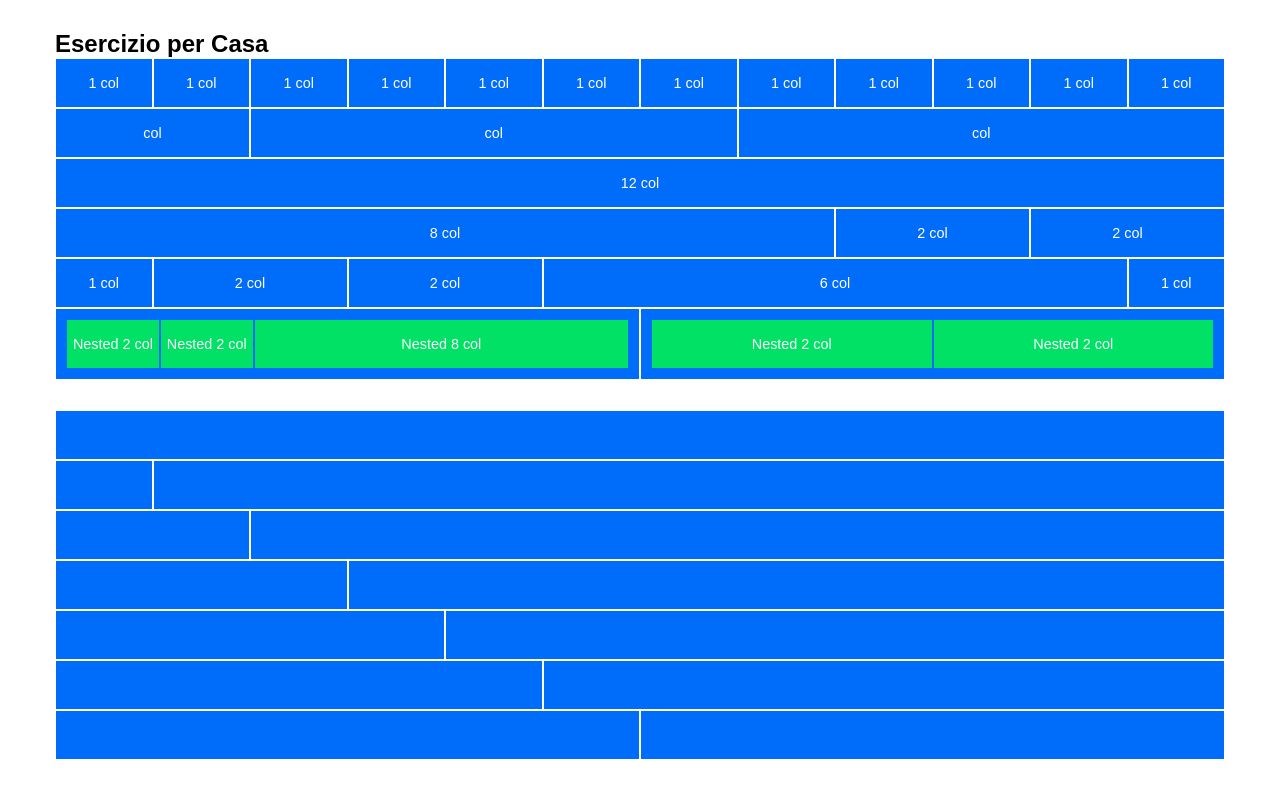
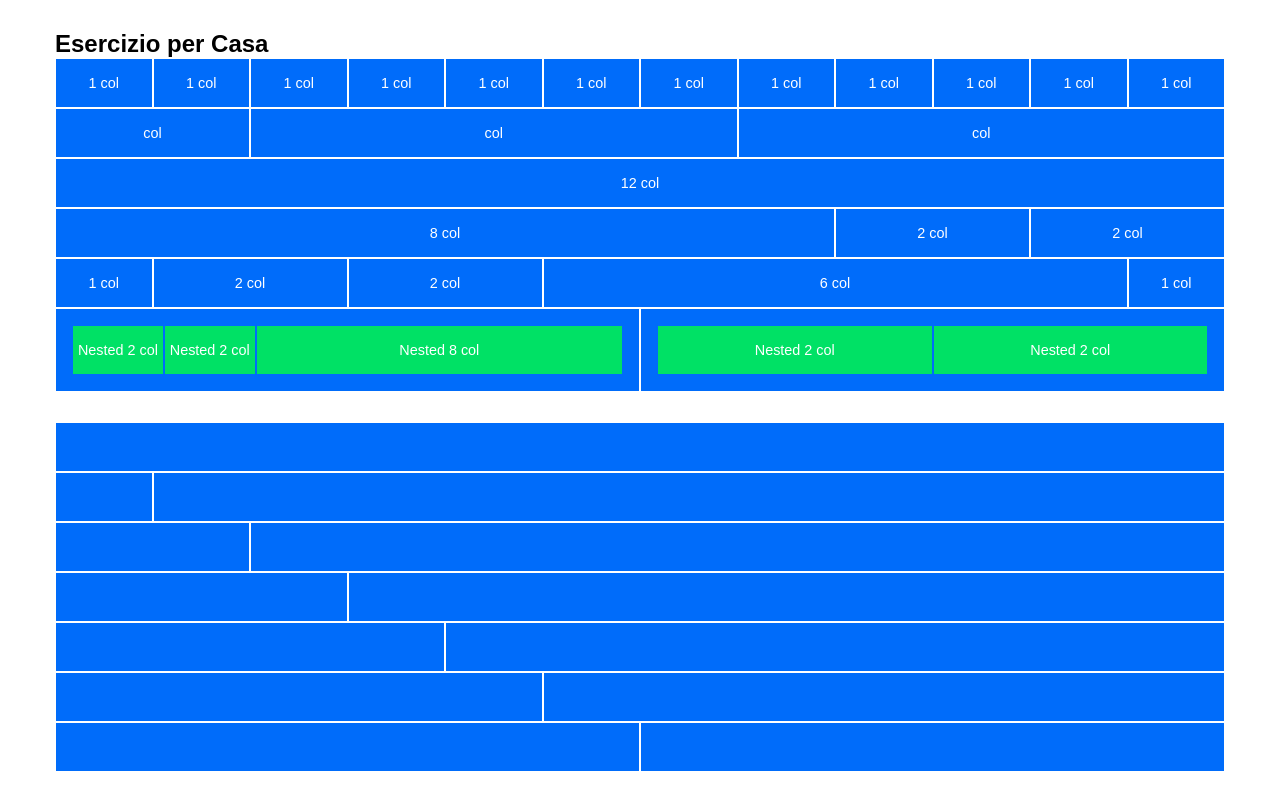
Before and after one commit to giuliacrr/html-css-12bool, a plain HTML site: page index.html in a window 1280 px wide. Shown: the top 787 px of the page. Drawn offline with Linux system fonts and the light colour scheme.

Commit message:
Fixed nested columns

```diff
--- a/css/style.css
+++ b/css/style.css
@@ -3,6 +3,10 @@
   padding:0;
   box-sizing: border-box;
   font-family: Arial, Helvetica, sans-serif;
+}
+
+.padding {
+  padding:1rem;
 }
 
 .flex {
@@ -30,7 +34,3 @@
   justify-content: center;
   align-items: center;
 }
-
-.padding {
-  padding:10px;
-}
--- a/index.html
+++ b/index.html
@@ -53,14 +53,18 @@
     </div>
     <!--Row 6 with nested columns-->
     <div class="row">
-      <div class="col-6 blue-bg-color flex padding flex">
-        <div class="col-2 green-bg-color flex">Nested 2 col</div>
-        <div class="col-2 green-bg-color flex">Nested 2 col</div>
-        <div class="col-8 green-bg-color flex">Nested 8 col</div>
+      <div class="col-6 blue-bg-color padding ">
+        <div class="row">
+          <div class="col-2 green-bg-color flex">Nested 2 col</div>
+          <div class="col-2 green-bg-color flex">Nested 2 col</div>
+          <div class="col-8 green-bg-color flex">Nested 8 col</div>
+        </div>
       </div>
-      <div class="col-6 blue-bg-color flex padding flex">
-        <div class="col-6 green-bg-color flex">Nested 2 col</div>
-        <div class="col-6 green-bg-color flex">Nested 2 col</div>
+      <div class="col-6 blue-bg-color padding ">
+        <div class="row">
+          <div class="col-6 green-bg-color flex">Nested 2 col</div>
+          <div class="col-6 green-bg-color flex">Nested 2 col</div>
+        </div>
       </div>
     </div>
     <!--Second container-->
```
